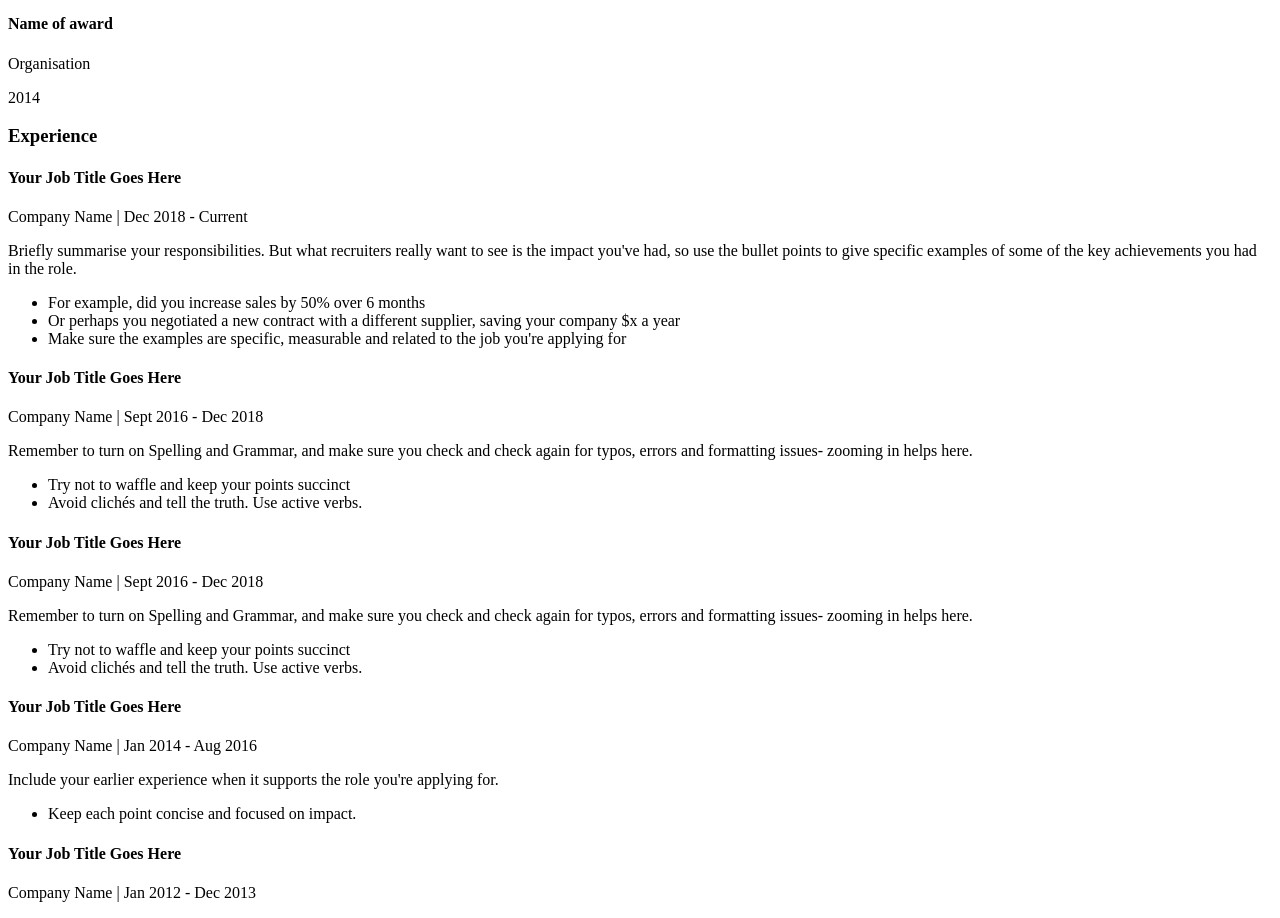
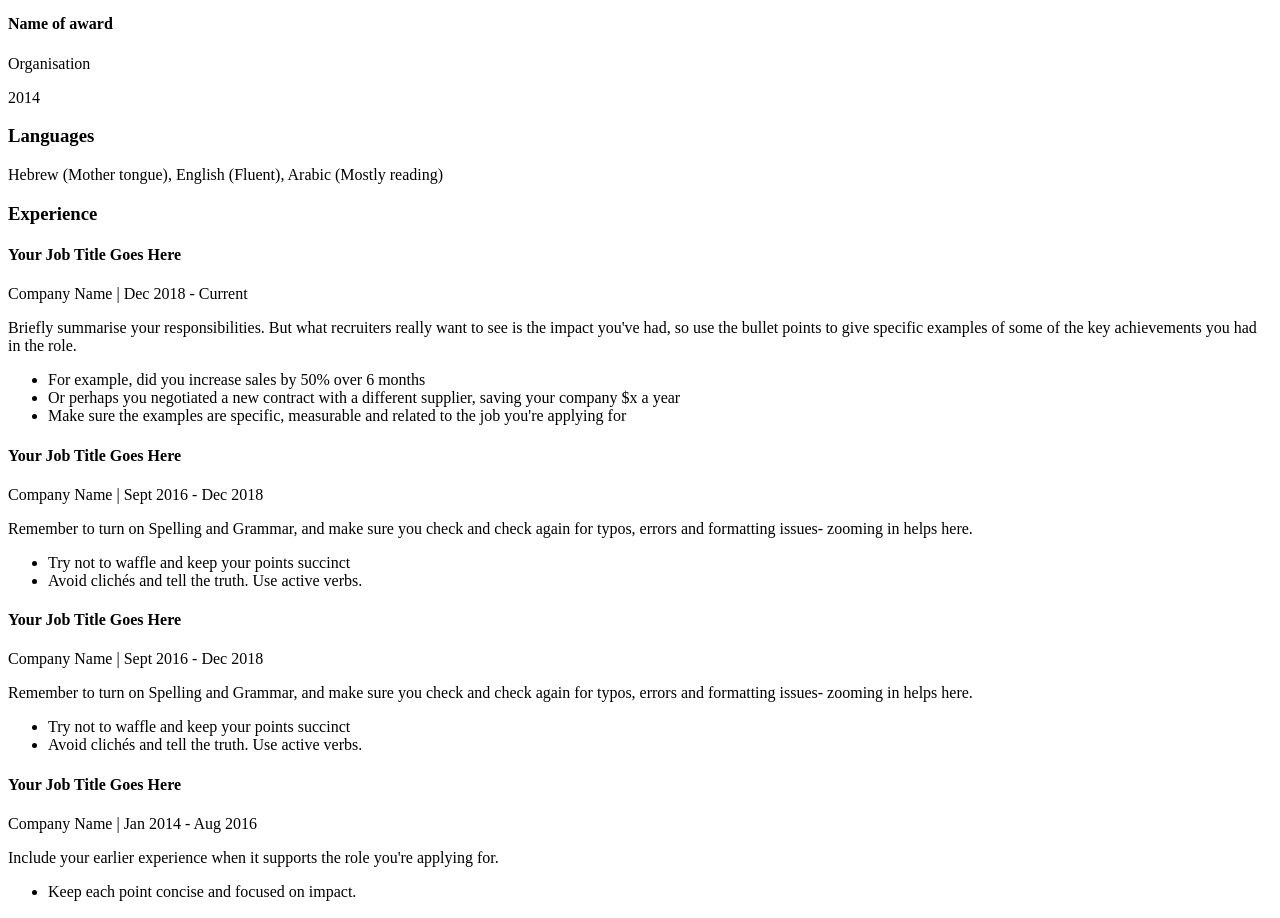
Before and after one commit to JonathanDn/cv-editor-online, a React (Vite) app: page / in a window 1280 px wide. Shown: the part 980-1898 px from the top of the page. Built offline with nearby package versions, Linux system fonts and the light colour scheme; the HTML template or start-up script is replaced by a standard one.

Commit message:
Add Languages section to left column and migrate stored templates

```diff
--- a/src/App.jsx
+++ b/src/App.jsx
@@ -2,9 +2,10 @@ import { useCallback, useEffect, useRef, useState } from 'react';
 import { MdOutlineSaveAs } from 'react-icons/md';
 
 const LOCAL_STORAGE_KEY = 'cvEditorData';
-const CURRENT_TEMPLATE_VERSION = 5;
+const CURRENT_TEMPLATE_VERSION = 6;
 const EXPERIENCE_JOB_SELECTOR = '.experience-container .panel .job';
 const ADDITIONAL_SECTION_SELECTOR = '.additional-section';
+const LANGUAGES_SECTION_SELECTOR = '.languages-section';
 const MAX_UNDO_STATES = 50;
 
 const sixthExperienceMarkup = `
@@ -22,6 +23,13 @@ const additionalSectionMarkup = `
   <section class="panel additional-section" data-testid="additional-section">
     <h3>Additional Information</h3>
     <p>Add extra achievements, projects, certifications, or volunteer work here.</p>
+  </section>
+`;
+
+const languagesSectionMarkup = `
+  <section class="panel languages-section" data-testid="languages-section">
+    <h3>Languages</h3>
+    <p>Hebrew (Mother tongue), English (Fluent), Arabic (Mostly reading)</p>
   </section>
 `;
 
@@ -85,6 +93,7 @@ function migrateDocumentHtml(documentHtml, templateVersion) {
 
   const experiencePanel = wrapper.querySelector('.experience-container .panel');
   const hasAdditionalSection = wrapper.querySelector(ADDITIONAL_SECTION_SELECTOR);
+  const hasLanguagesSection = wrapper.querySelector(LANGUAGES_SECTION_SELECTOR);
 
   if (!experiencePanel) {
     return documentHtml;
@@ -99,6 +108,11 @@ function migrateDocumentHtml(documentHtml, templateVersion) {
   if (!hasAdditionalSection) {
     const contentGrid = wrapper.querySelector('.content-grid');
     contentGrid?.insertAdjacentHTML('afterend', additionalSectionMarkup);
+  }
+
+  if (!hasLanguagesSection) {
+    const awardsSection = wrapper.querySelector('.left-column .panel:nth-of-type(3)');
+    awardsSection?.insertAdjacentHTML('afterend', languagesSectionMarkup);
   }
 
   return wrapper.innerHTML;
@@ -387,6 +401,11 @@ function App() {
                   <p>2014</p>
                 </div>
               </section>
+
+              <section className="panel languages-section" data-testid="languages-section">
+                <h3>Languages</h3>
+                <p>Hebrew (Mother tongue), English (Fluent), Arabic (Mostly reading)</p>
+              </section>
             </aside>
 
             <section className="experience-container right-column" data-testid="experience-container">
```
